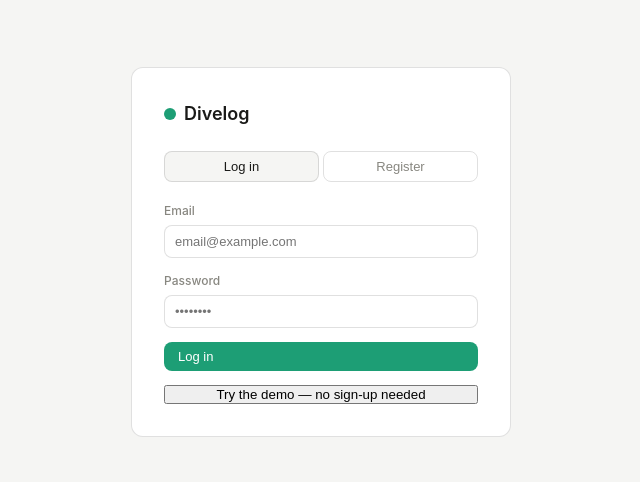
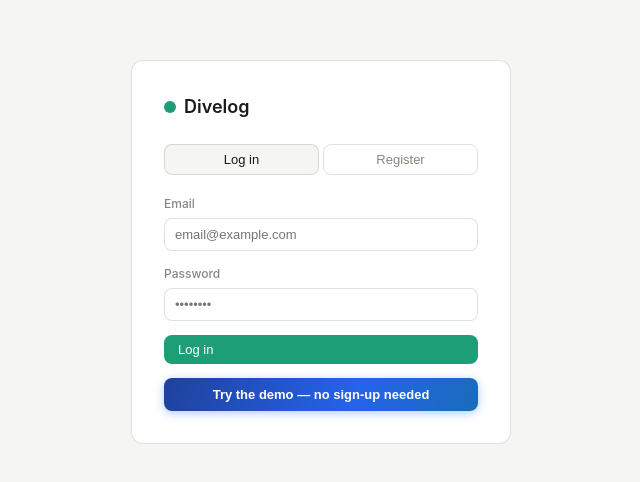
Before and after one commit to Dave92117/divelog-api, a React (Vite) app in the folder client/: page /login in a window 1280 px wide. Shown: the part 148-630 px from the top of the page, without its empty margins (319-959 px from the left). Built offline with nearby package versions, Linux system fonts and the light colour scheme; no server answers.

Commit message:
Add demo login button styles with animations
Added styles for demo login button with animations and accessibility features.

```diff
--- a/client/src/index.css
+++ b/client/src/index.css
@@ -220,3 +220,35 @@ body {
   .form-grid { grid-template-columns: 1fr; }
   .team-grid { grid-template-columns: 1fr; }
 }
+/* Demo login button: animated blue gradient.
+   Colours are dark enough for white text to stay readable (WCAG AA). */
+.btn-demo {
+  width: 100%;
+  padding: 9px 14px;
+  border: none;
+  border-radius: var(--radius);
+  font-size: 13px;
+  font-weight: 600;
+  color: #fff;
+  cursor: pointer;
+  background: linear-gradient(110deg, #1e3a8a, #2563eb, #0e7490, #2563eb, #1e3a8a);
+  background-size: 300% 100%;
+  animation: demo-gradient 6s ease-in-out infinite;
+  box-shadow: 0 2px 10px rgba(37, 99, 235, 0.35);
+  transition: transform 0.15s ease, box-shadow 0.15s ease;
+}
+.btn-demo:hover { transform: translateY(-1px); box-shadow: 0 4px 16px rgba(37, 99, 235, 0.5); }
+.btn-demo:focus-visible { outline: 2px solid #93c5fd; outline-offset: 2px; }
+.btn-demo:disabled { opacity: 0.7; cursor: wait; transform: none; }
+
+@keyframes demo-gradient {
+  0%, 100% { background-position: 0% 50%; }
+  50% { background-position: 100% 50%; }
+}
+
+/* Respect users who turn off animations in their OS settings */
+@media (prefers-reduced-motion: reduce) {
+  .btn-demo { animation: none; transition: none; }
+}
+
+.login-hint { color: var(--muted); font-size: 12px; text-align: center; }
```
